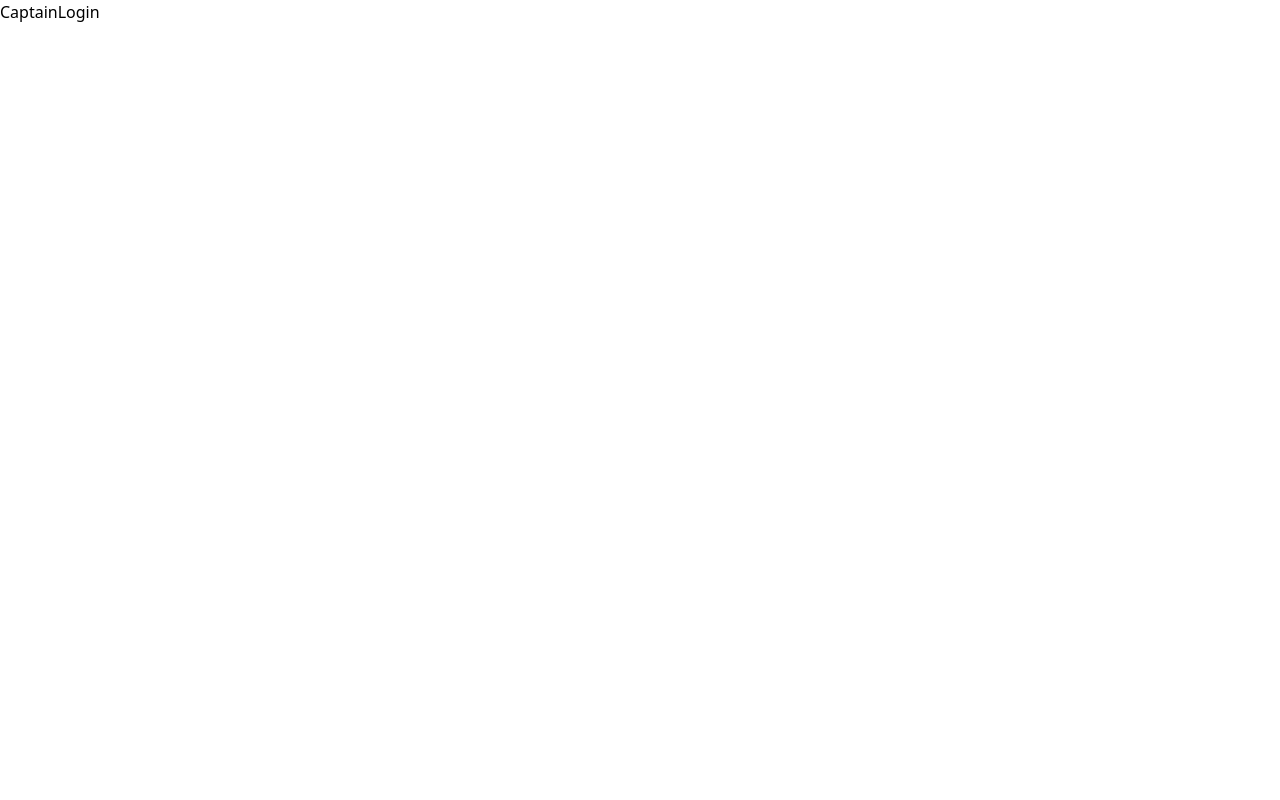
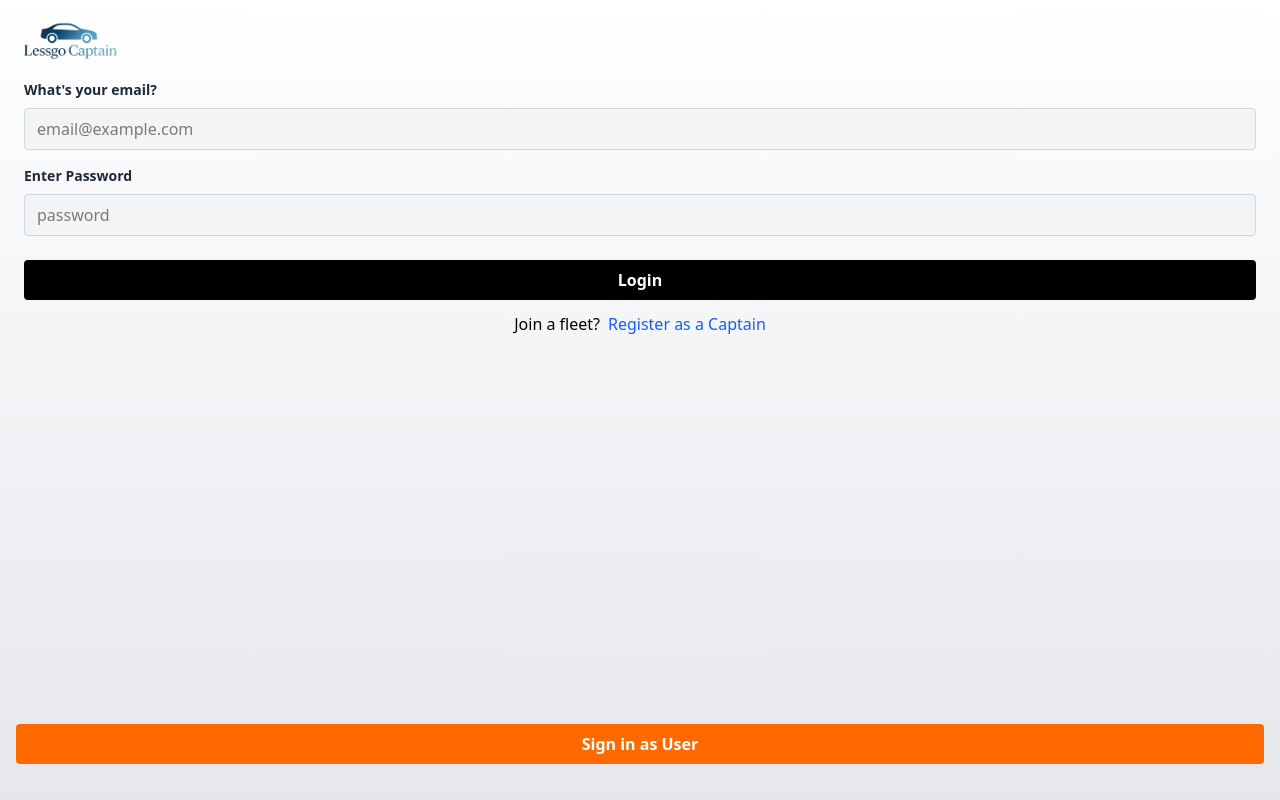
Before and after one commit to au7anmolupadhyay/Lessgo, a React (Vite) app in the folder frontend/: page /captain-login in a window 1280 px wide. Built offline with nearby package versions, Linux system fonts and the light colour scheme.

Commit message:
added captain login

```diff
--- a/frontend/src/pages/CaptainLogin.jsx
+++ b/frontend/src/pages/CaptainLogin.jsx
@@ -1,7 +1,78 @@
-import React from 'react';
+import React, {useState} from 'react';
+import {Link} from 'react-router-dom';
 
 const CaptainLogin = () => {
-  return <div>CaptainLogin</div>;
+
+  const [email, setEmail] = useState('');
+  const [password, setPassword] = useState('');
+  const [captainData, setCaptainData] = useState({});
+
+  const submitHandler = (e)=>{
+    e.preventDefault();
+    setCaptainData({email:email, password:password});
+    console.log({email, password});
+
+    setEmail('');
+    setPassword('');
+  }
+  return(
+    <form onSubmit={(e)=>submitHandler(e)}>
+      <div className="flex flex-col min-h-screen bg-gradient-to-b from-white to-gray-200">
+
+        <div className="p-4">
+          <img src="/lessgo_captain.png" alt="Lessgo Logo" className="h-12" />
+        </div>
+
+        <div className="px-6">
+          <div className="mb-4">
+            <label className="block text-gray-800 text-sm font-semibold mb-2">
+              What's your email?
+            </label>
+            <input
+              type="email"
+              required
+              value={email}
+              onChange={(e) => setEmail(e.target.value)}
+              placeholder="email@example.com"
+              className="w-full px-3 py-2 border border-gray-300 rounded bg-gray-100 focus:outline-none"
+            />
+          </div>
+          <div className="mb-6">
+            <label className="block text-gray-800 text-sm font-semibold mb-2">
+              Enter Password
+            </label>
+            <input
+              type="password"
+              required
+              value = {password}
+              onChange = {(e)=>setPassword(e.target.value)}
+              placeholder="password"
+              className="w-full px-3 py-2 border border-gray-300 rounded bg-gray-100 focus:outline-none"
+            />
+          </div>
+          <button
+            type="submit"
+            className="w-full bg-black text-white py-2 rounded font-bold mb-3"
+          >
+            Login
+          </button>
+          <p className="text-center">
+            Join a fleet?
+            <Link to="/signup" className="text-blue-600 ml-2">Register as a Captain</Link>
+          </p>
+        </div>
+
+        <div className="mt-auto p-4">
+          <Link
+            to="/captain-signup"
+            className="block w-full bg-orange-500 text-white text-center py-2 rounded font-bold mb-5"
+          >
+            Sign in as User
+          </Link>
+        </div>
+      </div>
+    </form>
+  )
 };
 
 export default CaptainLogin;
--- a/frontend/src/pages/UserLogin.jsx
+++ b/frontend/src/pages/UserLogin.jsx
@@ -1,22 +1,41 @@
-import React from 'react';
+import React, { useState } from 'react';
 import { Link } from 'react-router-dom';
 
 const UserLogin = () => {
+  const [email, setEmail] = useState('');
+  const [password, setPassword] = useState('');
+  const [userData, setUserData] = useState({});
+
+  const submitHandler = (e)=>{
+    e.preventDefault();
+
+    setUserData({email:email, password:password});
+    //console.log(userData);   this wont log the data because the state is not updated immediately so it will log the old data
+    console.log({email, password});
+
+    //when submitted clear the input fields
+    setEmail('');
+    setPassword('');
+  }
+
   return (
+    <form onSubmit={(e)=>submitHandler(e)}>
       <div className="flex flex-col min-h-screen bg-gradient-to-b from-white to-gray-200">
-      {/* Logo at top-left */}
+
         <div className="p-4">
           <img src="/logo.png" alt="Lessgo Logo" className="h-12" />
         </div>
 
-      {/* Login Form */}
         <div className="px-6">
           <div className="mb-4">
             <label className="block text-gray-800 text-sm font-semibold mb-2">
-            What's your email
+              What's your email?
             </label>
             <input
               type="email"
+              required
+              value={email}
+              onChange={(e) => setEmail(e.target.value)}
               placeholder="email@example.com"
               className="w-full px-3 py-2 border border-gray-300 rounded bg-gray-100 focus:outline-none"
             />
@@ -27,11 +46,17 @@ const UserLogin = () => {
             </label>
             <input
               type="password"
+              required
+              value = {password}
+              onChange = {(e)=>setPassword(e.target.value)}
               placeholder="password"
               className="w-full px-3 py-2 border border-gray-300 rounded bg-gray-100 focus:outline-none"
             />
           </div>
-        <button className="w-full bg-black text-white py-2 rounded font-bold mb-3">
+          <button
+            type="submit"
+            className="w-full bg-black text-white py-2 rounded font-bold mb-3"
+          >
             Login
           </button>
           <p className="text-center">
@@ -40,13 +65,16 @@ const UserLogin = () => {
           </p>
         </div>
 
-      {/* Sign in as Captain at bottom */}
         <div className="mt-auto p-4">
-        <button className="w-full bg-green-500 text-white py-2 rounded font-bold">
+          <Link
+            to="/captain-login"
+            className="block w-full bg-green-500 text-white text-center py-2 rounded font-bold mb-5"
+          >
             Sign in as Captain
-        </button>
+          </Link>
         </div>
       </div>
+    </form>
   );
 };
 
```
Also changed, not shown: frontend/public/lessgo_captain.png (added). Lines whose indentation alone changed are shown as unchanged.
